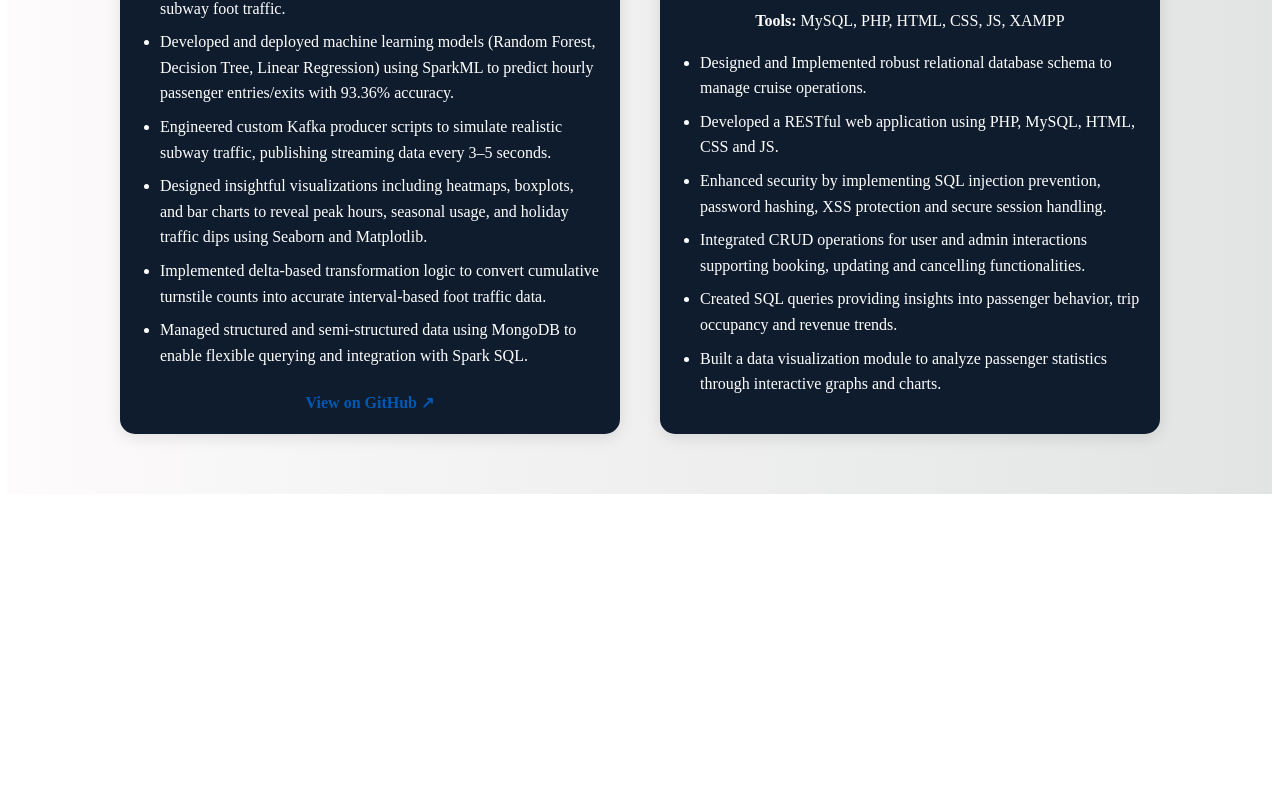
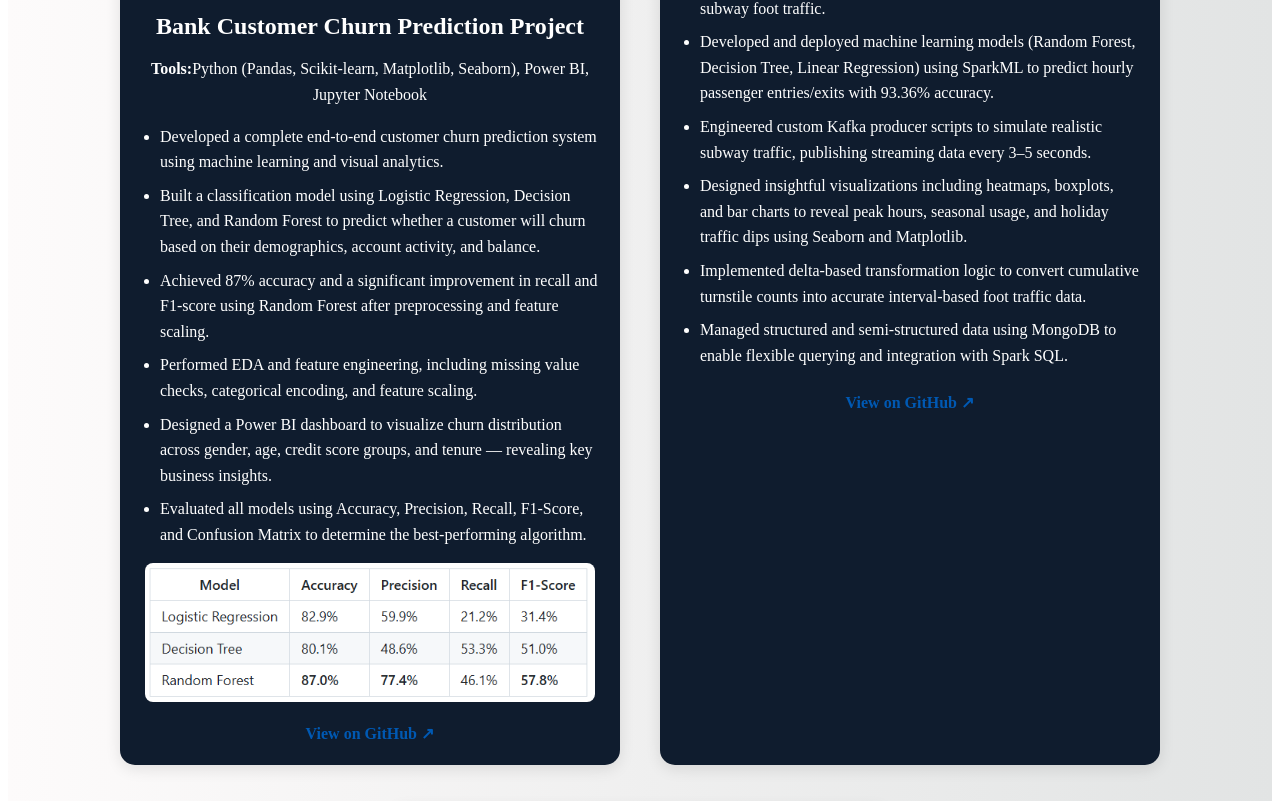
Before and after one commit to MSharma78/Portfolio, a plain HTML site: page proj.html in a window 1280 px wide. Shown: the part 579-1380 px from the top of the page. Before the commit the page ends 1081 px from the top, so only its background shows below. Drawn offline with Linux system fonts and the light colour scheme.

Commit message:
Add files via upload

```diff
--- a/proj.html
+++ b/proj.html
@@ -261,7 +261,22 @@
   <h2 class="section-title">Projects</h2>
   <div class="projects-container">
 
-    <!-- Project 1 -->
+    <div class="project-card">
+      <img src="PowerBIDashboard.png" alt="Power BI Dashboard">
+      <h3>Bank Customer Churn Prediction Project</h3>
+      <p><strong>Tools:</strong>Python (Pandas, Scikit-learn, Matplotlib, Seaborn), Power BI, Jupyter Notebook</p>
+      <ul>
+        <li>Developed a complete end-to-end customer churn prediction system using machine learning and visual analytics.</li>
+        <li>Built a classification model using Logistic Regression, Decision Tree, and Random Forest to predict whether a customer will churn based on their demographics, account activity, and balance.</li>
+        <li>Achieved 87% accuracy and a significant improvement in recall and F1-score using Random Forest after preprocessing and feature scaling.</li>
+        <li>Performed EDA and feature engineering, including missing value checks, categorical encoding, and feature scaling.</li>
+        <li>Designed a Power BI dashboard to visualize churn distribution across gender, age, credit score groups, and tenure — revealing key business insights.</li>
+        <li>Evaluated all models using Accuracy, Precision, Recall, F1-Score, and Confusion Matrix to determine the best-performing algorithm.</li>
+      </ul>
+      <img src="ModelComparison.png" alt="Model Comparison">
+      <a href="https://github.com/MSharma78/Bank_Churn_Prediction" target="_blank">View on GitHub ↗</a>
+    </div>
+
     <div class="project-card">
       <!-- <img src="Bigdataproject.png" alt="NYC Turnstile Data"> -->
       <h3>NYC Turnstile Data Analysis</h3>
```
Also changed, not shown: ModelComparison.png (added), PowerBIDashboard.png (added).
